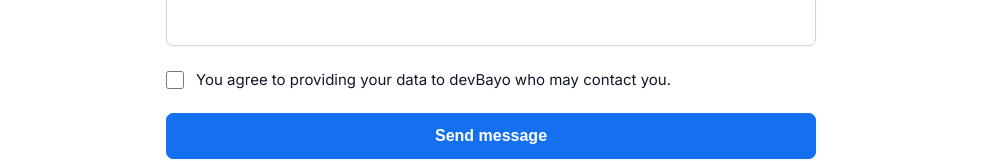
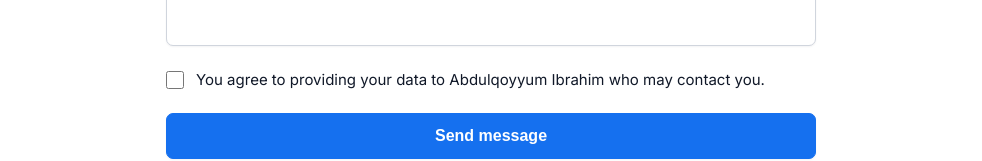
Before and after one commit to devBayo/HNG-LinkTree, a React (Create React App) app: page /contact in a window 1280 px wide. Shown: the part 414-575 px from the top of the page, without its empty margins (149-1131 px from the left). Built offline with nearby package versions, Linux system fonts and the light colour scheme.

Commit message:
feat: added fullname to contact

```diff
--- a/src/App.js
+++ b/src/App.js
@@ -5,17 +5,20 @@ import Contact from './pages/Contact';
 import Footer from './components/Footer/Footer';
 
 function App() {
-  const [username, setUsername] = useState('');
+  const [user, setUser] = useState({});
 
   useEffect(() => {
-    setUsername('devBayo');
+    setUser({
+      username: 'devBayo',
+      fullname: 'Abdulqoyyum Ibrahim',
+    });
   }, []);
 
   return (
     <>
       <Routes>
-        <Route path="/" element={<Home username={username} />} />
-        <Route path="/contact" element={<Contact username={username} />} />
+        <Route path="/" element={<Home username={user.username} />} />
+        <Route path="/contact" element={<Contact fullname={user.fullname} />} />
       </Routes>
       <Footer />
     </>
--- a/src/components/Form/Form.jsx
+++ b/src/components/Form/Form.jsx
@@ -53,7 +53,7 @@ const Form = props => {
       <div className="contact-form-group contact-form-group__max-width contact-form-group__condition">
         <input type="checkbox" id="condition-input" required />
         <label htmlFor="condition-input" id="condition-label">
-          You agree to providing your data to {props.username} who may contact
+          You agree to providing your data to {props.fullname} who may contact
           you.
         </label>
       </div>
--- a/src/pages/Contact.jsx
+++ b/src/pages/Contact.jsx
@@ -11,7 +11,7 @@ const Contact = props => {
         </p>
       </div>
 
-      <Form username={props.username} />
+      <Form fullname={props.fullname} />
     </section>
   );
 };
```
